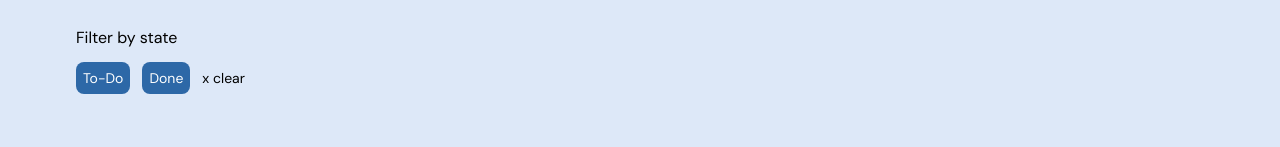
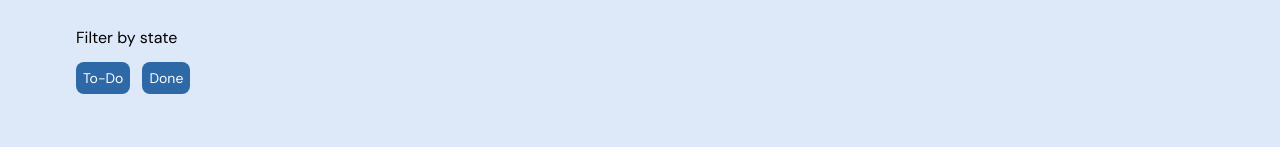
Before and after one commit to nzkks/vuejs-pinia-task-manager, a Vue app: page / in a window 1280 px wide. Shown: the part 120-267 px from the top of the page. Built offline with nearby package versions, Linux system fonts and the light colour scheme.

Commit message:
Filter: style the filter buttons Clear button based on the filterby prop

```diff
--- a/src/App.vue
+++ b/src/App.vue
@@ -7,6 +7,7 @@ import Filter from './components/Filter.vue';
 const tasks = ref(TASKSDATA);
 const isTaskNameError = ref(false);
 const isTaskDescriptionError = ref(false);
+const filterBy = ref('');
 
 const newTask = ref({
   name: '',
@@ -70,7 +71,7 @@ watch(
       </div>
     </div>
 
-    <Filter />
+    <Filter :filterBy="filterBy" />
 
     <div class="tasks">
       <Task v-for="task in tasks" :key="task.id" :task="task" @toggle-completed="toggleCompleted" />
--- a/src/components/Filter.vue
+++ b/src/components/Filter.vue
@@ -1,11 +1,15 @@
+<script setup>
+const props = defineProps(['filterBy']);
+</script>
+
 <template>
   <div class="filters">
     <div>
       <p>Filter by state</p>
       <div class="badges">
-        <div class="badge">To-Do</div>
-        <div class="badge">Done</div>
-        <span class="clear"> x clear </span>
+        <div class="badge" :class="{ selected: filterBy === 'todo' }">To-Do</div>
+        <div class="badge" :class="{ selected: filterBy === 'done' }">Done</div>
+        <span v-if="filterBy === 'todo' || filterBy === 'done'" class="clear"> x clear </span>
       </div>
     </div>
   </div>
```
